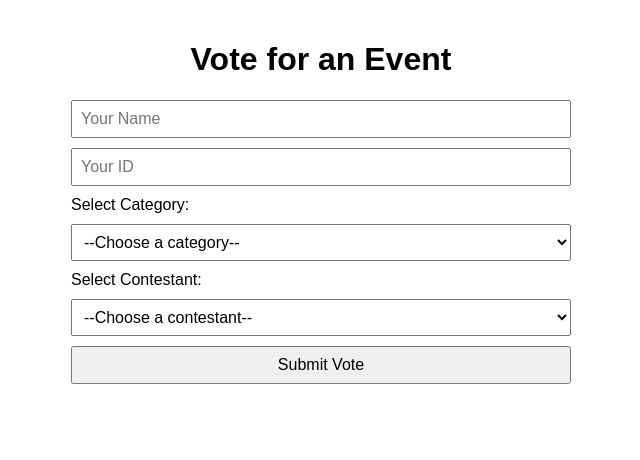
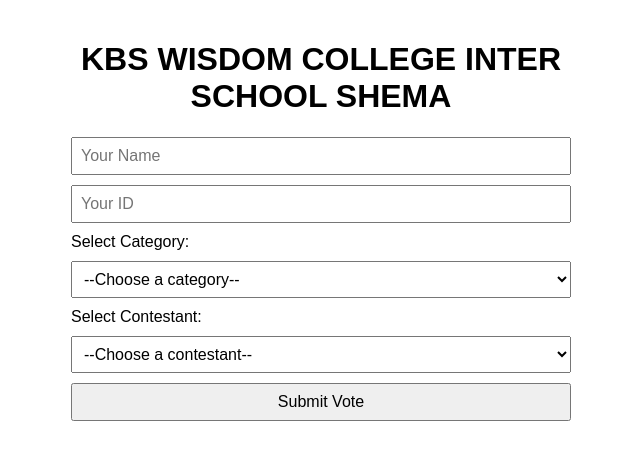
Before and after one commit to gswitch483/Event-voting, a plain HTML site: page index.html in a window 1280 px wide. Shown: the whole page, without its empty margins (319-959 px from the left). Drawn offline with Linux system fonts and the light colour scheme.

Commit message:
Update index.html
Well just a vit of change

```diff
--- a/index.html
+++ b/index.html
@@ -13,7 +13,7 @@
   </style>
 </head>
 <body>
-  <h1>Vote for an Event</h1>
+  <h1>KBS WISDOM COLLEGE INTER SCHOOL SHEMA</h1>
   <form id="voteForm">
     <input type="text" id="name" placeholder="Your Name" required>
     <input type="text" id="id" placeholder="Your ID" required>
```
